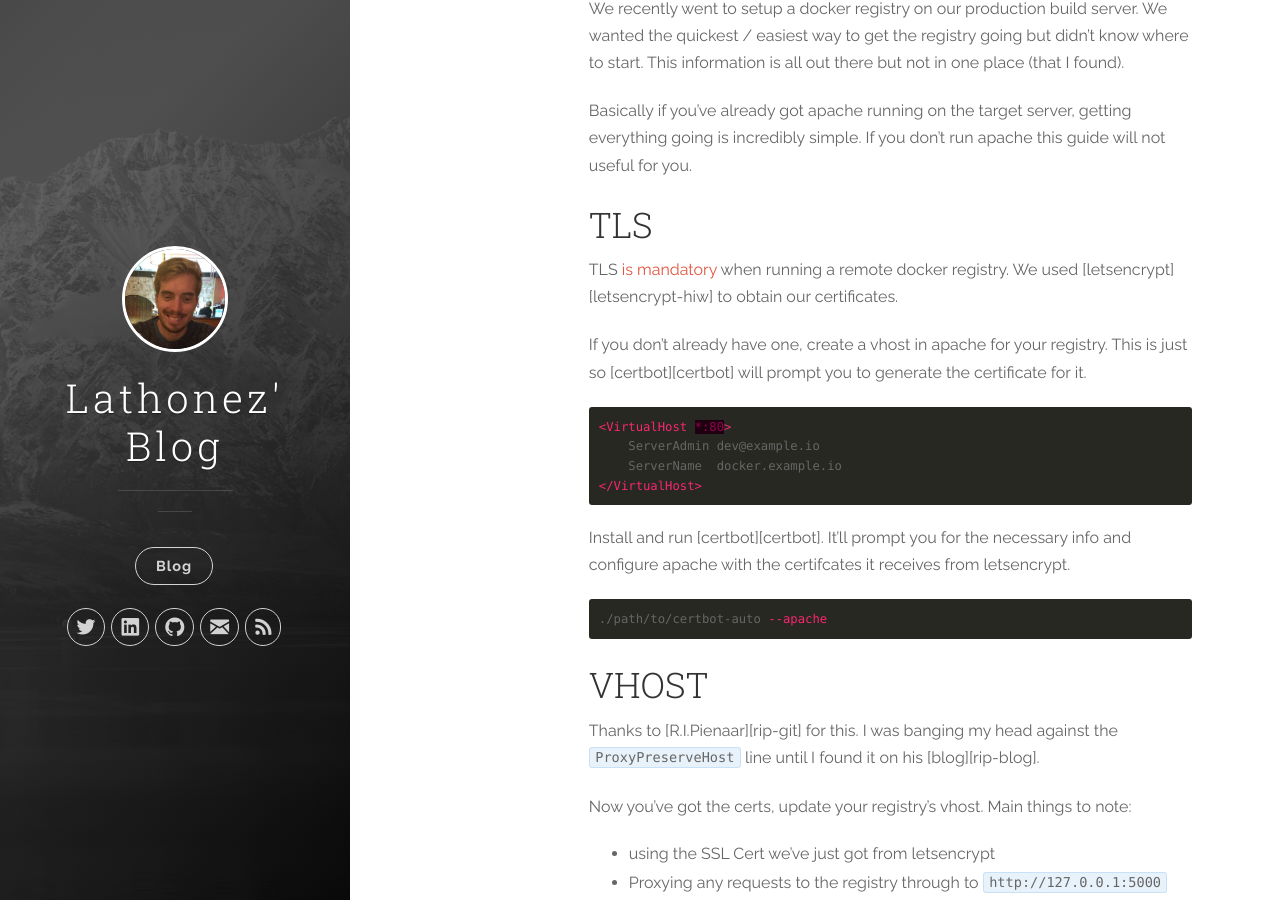
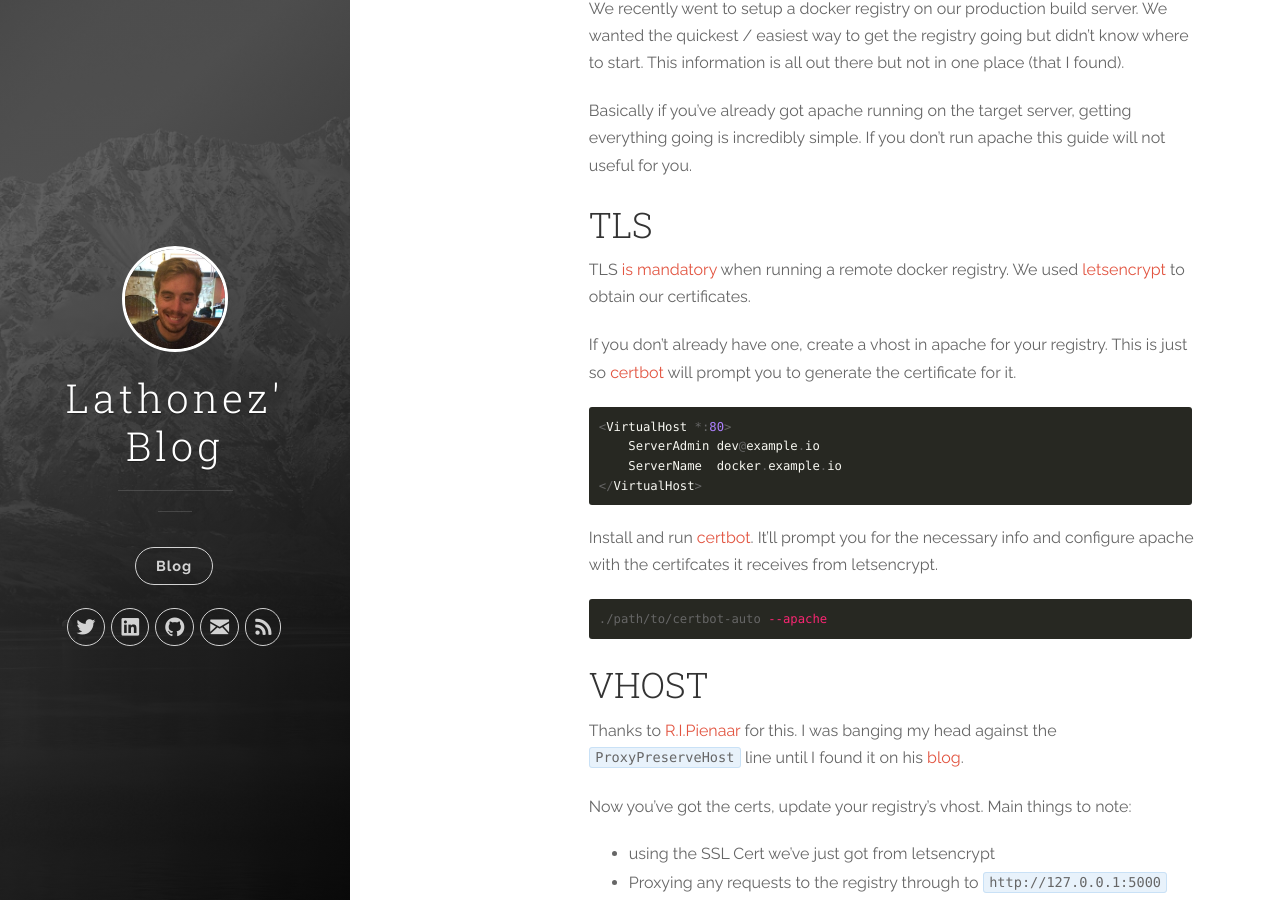
Before and after one commit to lathonez/lathonez.github.io, a Jekyll site: the page built from _posts/2016-07-20-docker-registry-apache-letsencrypt.markdown, in a window 1280 px wide and 900 px high, scrolled down 221 px. Built offline with Jekyll 4.4.1, drawn with Linux system fonts in a browser that asks for light colours; nearby versions of some CDN libraries; part of the change alters nothing that is shown; some of the changed text lies outside the part shown.

Commit message:
markdown

````diff
--- a/_posts/2016-07-20-docker-registry-apache-letsencrypt.markdown
+++ b/_posts/2016-07-20-docker-registry-apache-letsencrypt.markdown
@@ -16,7 +16,7 @@ TLS [is mandatory][docker-docs-remote] when running a remote docker registry. We
 
 If you don't already have one, create a vhost in apache for your registry. This is just so [certbot][certbot] will prompt you to generate the certificate for it.
 
-```xml
+```conf
 <VirtualHost *:80>
     ServerAdmin dev@example.io
     ServerName  docker.example.io
@@ -121,25 +121,9 @@ docker login docker.example.io
 docker push docker.example.io/example_image:latest
 ```
 
-
-Help!
------
-
-If you can't get any of this working in your own project, [raise an issue][clicker-issue-new] and I'll do my best to help out.
-
-<div align="center"><iframe src="https://ghbtns.com/github-btn.html?user=lathonez&repo=clicker&type=star&count=true" frameborder="0" scrolling="0" width="170px" height="20px"></iframe></div>
-
-[angular2-di-testing]: https://developers.livechatinc.com/blog/testing-angular-2-apps-dependency-injection-and-components
-[blog-issue-new]:      https://github.com/lathonez/lathonez.github.io/issues/new
-[blog-repo]:           https://github.com/lathonez/lathonez.github.io
-[boilerplate-ci]:      https://github.com/lathonez/clicker/commit/4769372596756ec60e876de07e484a01ad181de6
-[clicker-button-diff]: https://github.com/lathonez/clicker/commit/4769372596756ec60e876de07e484a01ad181de6#diff-81c66575523ad4932b8772dceb8eab4c
-[clicker-repo]:        http://github.com/lathonez/clicker
-
-
 [docker-docs-remote]:  https://docs.docker.com/registry/deploying/#/running-a-domain-registry
 [docker-docs-storage]: https://docs.docker.com/registry/deploying/#/storage
-[certbot][certbot]:    https://certbot.eff.org/
+[certbot]:             https://certbot.eff.org/
 [letsencrypt-hiw]:     https://letsencrypt.org/how-it-works/
 [rip-git]:             https://github.com/ripienaar/
 [rip-blog]:            https://www.devco.net/archives/2015/01/21/running-a-secure-docker-registry-behind-apache.php
````
